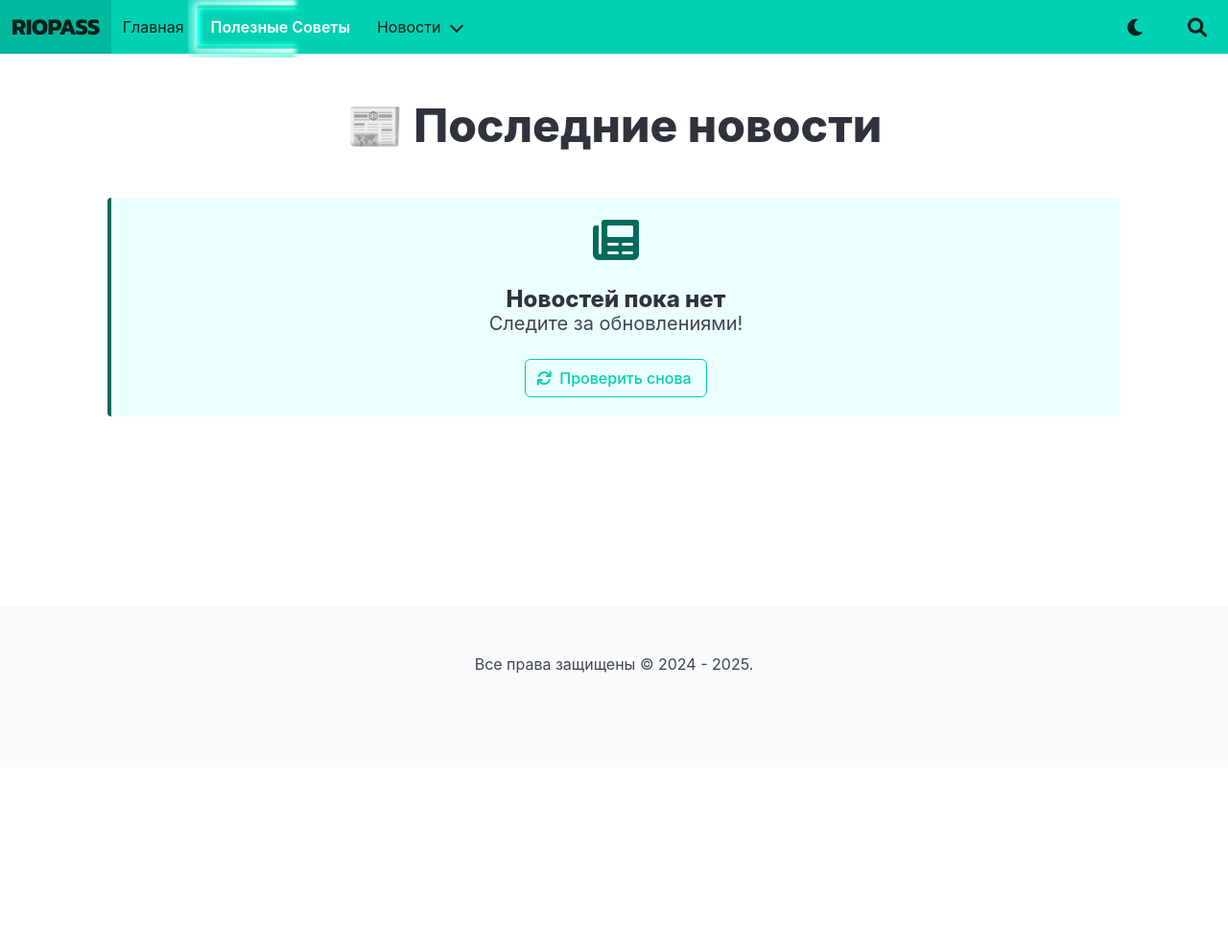
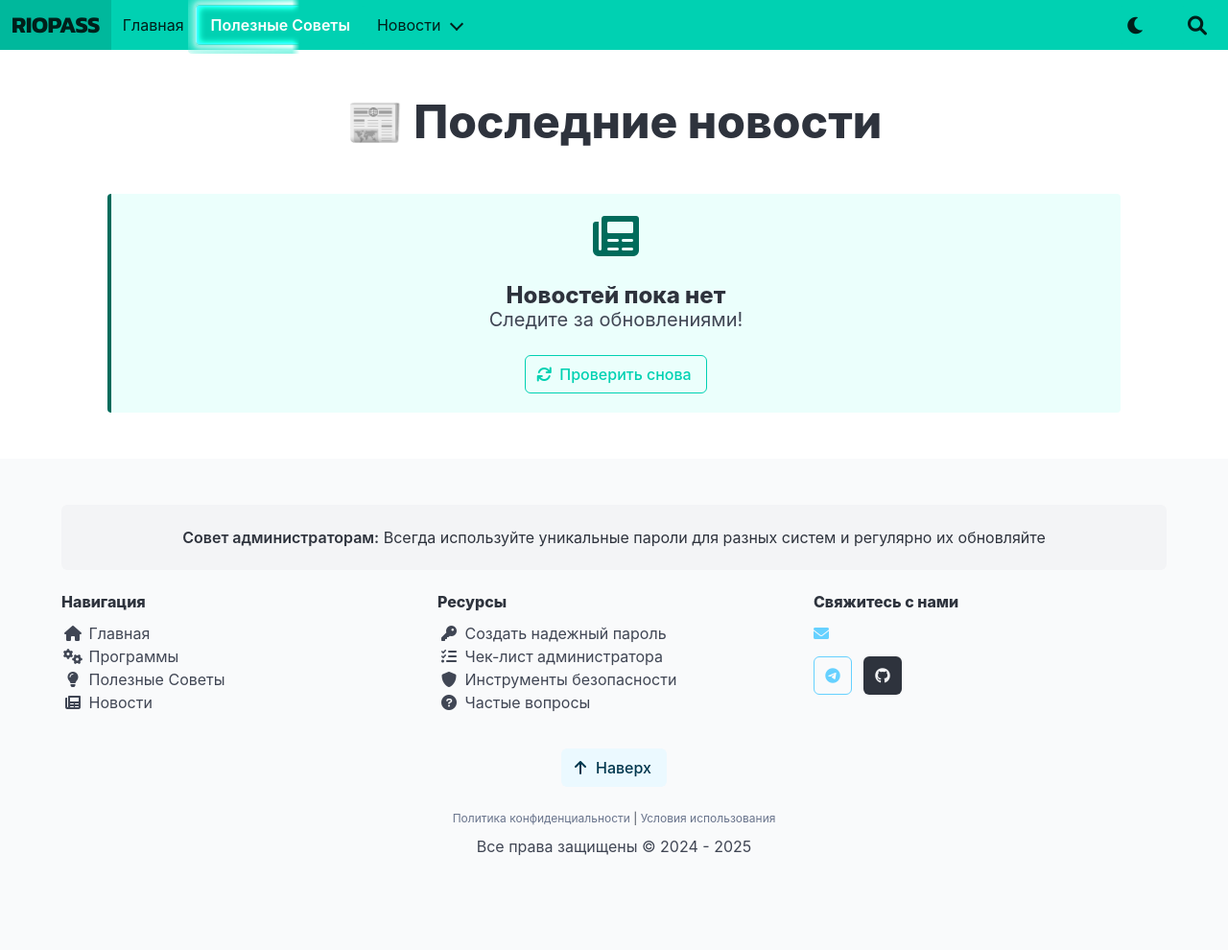
Before and after one commit to 1517mb/cat_time_bot, a Django app: page /content/ in a window 1280 px wide. Shown: the whole page at 96% size. Before the commit the page ends 702 px from the top, so only its background shows below. Run offline with Django 5.2, Linux system fonts and the light colour scheme; data that the repository does not hold is empty; some libraries are stand-ins or nearby versions.

Commit message:
Improve the footer

```diff
--- a/src/templates/includes/footer.html
+++ b/src/templates/includes/footer.html
@@ -1,7 +1,81 @@
 <footer class="footer">
-    <div class="content has-text-centered">
-        <p>
-           Все права защищены &copy; 2024 - {% now "Y" %}.
-        </p>
+  <div class="container">
+    <div class="notification has-text-centered mb-5">
+      <strong>Совет администраторам:</strong> Всегда используйте уникальные пароли для разных систем и регулярно их обновляйте
     </div>
+
+    <div class="columns is-multiline">
+      <div class="column is-one-third-tablet is-full-mobile">
+        <h3 class="title is-6 mb-3">Навигация</h3>
+        <ul class="menu-list">
+          <li><a href="/"><span class="icon"><i class="fas fa-home"></i></span> Главная</a></li>
+          <li><a href="/"><span class="icon"><i class="fas fa-cogs"></i></span> Программы</a></li>
+          <li><a href="{% url 'tips' %}"><span class="icon"><i class="fas fa-lightbulb"></i></span> Полезные Советы</a></li>
+          <li><a href="{% url 'content:list' %}"><span class="icon"><i class="fas fa-newspaper"></i></span> Новости</a></li>
+        </ul>
+      </div>
+
+      <div class="column is-one-third-tablet is-full-mobile">
+        <h3 class="title is-6 mb-3">Ресурсы</h3>
+        <ul class="menu-list">
+          <li><a href="/password-guide"><span class="icon"><i class="fas fa-key"></i></span> Создать надежный пароль</a></li>
+          <li><a href="/admin-checklist"><span class="icon"><i class="fas fa-tasks"></i></span> Чек-лист администратора</a></li>
+          <li><a href="/security-tools"><span class="icon"><i class="fas fa-shield-alt"></i></span> Инструменты безопасности</a></li>
+          <li><a href="/faq"><span class="icon"><i class="fas fa-question-circle"></i></span> Частые вопросы</a></li>
+        </ul>
+      </div>
+
+      <div class="column is-one-third-tablet is-full-mobile">
+        <h3 class="title is-6 mb-3">Свяжитесь с нами</h3>
+        <div class="mb-3">
+          <span class="icon-text">
+            <span class="icon has-text-info">
+              <i class="fas fa-envelope"></i>
+            </span>
+            {% comment %} <span>email@example.com</span> {% endcomment %}
+          </span>
+        </div>
+        <div class="field is-grouped">
+          <p class="control">
+            <a class="button is-info is-outlined" href="#">
+              <span class="icon">
+                <i class="fab fa-telegram"></i>
+              </span>
+            </a>
+          </p>
+          <p class="control">
+            <a class="button is-dark" href="#">
+              <span class="icon">
+                <i class="fab fa-github"></i>
+              </span>
+            </a>
+          </p>
+        </div>
+      </div>
+    </div>
+    <div class="field is-grouped is-grouped-centered my-5">
+      <p class="control">
+        <button id="back-to-top" class="button is-info is-light">
+          <span class="icon"><i class="fas fa-arrow-up"></i></span>
+          <span>Наверх</span>
+        </button>
+      </p>
+    </div>
+    <div class="has-text-centered mt-4">
+      <p class="is-size-7">
+        <a href="/privacy" class="has-text-grey">Политика конфиденциальности</a> |
+        <a href="/terms" class="has-text-grey">Условия использования</a>
+      </p>
+      <p class="mt-2">
+        Все права защищены &copy; 2024 - {% now "Y" %}
+      </p>
+    </div>
+  </div>
 </footer>
+
+<script>
+  // Кнопка "Наверх"
+  document.getElementById('back-to-top').addEventListener('click', () => {
+    window.scrollTo({ top: 0, behavior: 'smooth' });
+  });
+</script>
```
